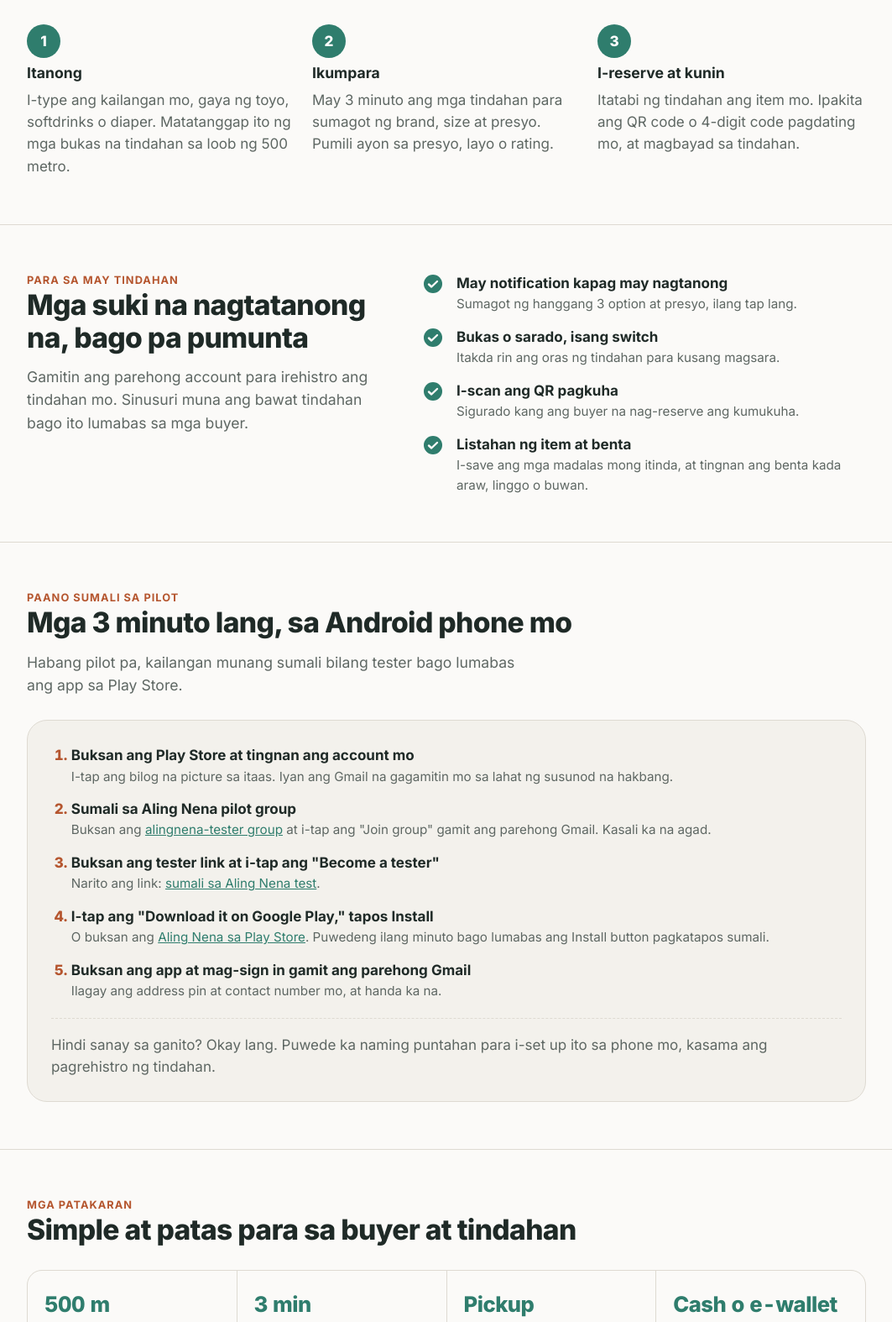
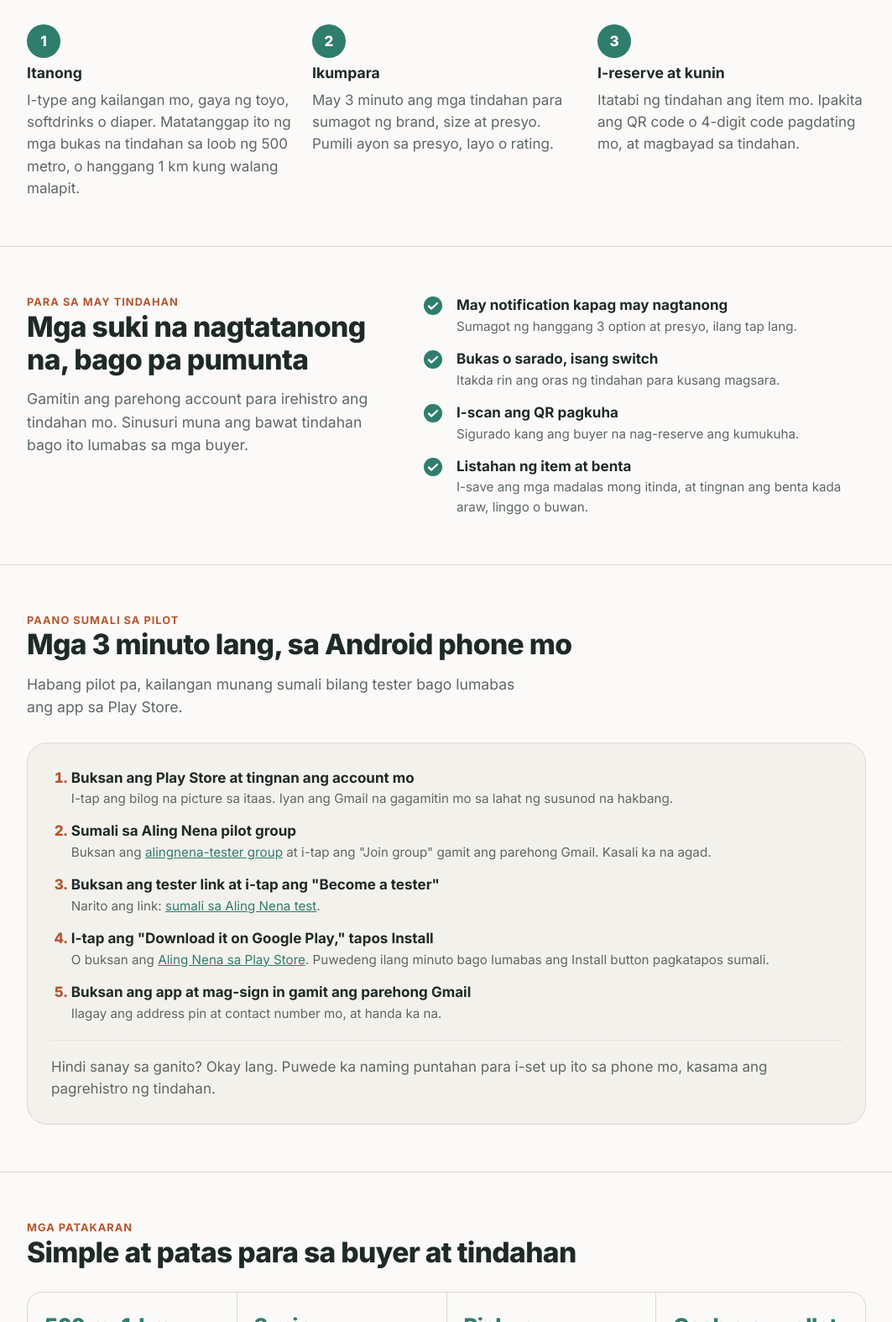
Before and after one commit to nhickf/alingnena, a plain HTML site: page index.html in a window 1280 px wide. Shown: the part 726-2300 px from the top of the page at 84% size, without its empty margins (108-1171 px from the left). Drawn offline with Linux system fonts and the light colour scheme.

Commit message:
Update the landing page from AlingNenaSuperApp nhickf/AlingNenaSuperApp@9bbd1d5a1aebd868f29f5cb80640622043995a47

```diff
--- a/index.html
+++ b/index.html
@@ -169,7 +169,7 @@
     <p class="eyebrow">Paano gumagana</p>
     <h2>Isang tanong, sagot mula sa mga tindahan sa malapit</h2>
     <ol class="steps">
-      <li><h3>Itanong</h3><p>I-type ang kailangan mo, gaya ng toyo, softdrinks o diaper. Matatanggap ito ng mga bukas na tindahan sa loob ng 500 metro.</p></li>
+      <li><h3>Itanong</h3><p>I-type ang kailangan mo, gaya ng toyo, softdrinks o diaper. Matatanggap ito ng mga bukas na tindahan sa loob ng 500 metro, o hanggang 1 km kung walang malapit.</p></li>
       <li><h3>Ikumpara</h3><p>May 3 minuto ang mga tindahan para sumagot ng brand, size at presyo. Pumili ayon sa presyo, layo o rating.</p></li>
       <li><h3>I-reserve at kunin</h3><p>Itatabi ng tindahan ang item mo. Ipakita ang QR code o 4-digit code pagdating mo, at magbayad sa tindahan.</p></li>
     </ol>
@@ -219,7 +219,7 @@
     <p class="eyebrow">Mga patakaran</p>
     <h2>Simple at patas para sa buyer at tindahan</h2>
     <div class="facts">
-      <div class="fact"><strong>500 m</strong><span>Mga tindahan lang na malapit sa address pin mo ang tatanungin.</span></div>
+      <div class="fact"><strong>500 m–1 km</strong><span>Mga tindahan lang na malapit sa address pin mo ang tatanungin. Lalawak hanggang 1 km kung walang bukas sa 500 m.</span></div>
       <div class="fact"><strong>3 min</strong><span>Oras ng tindahan para sumagot. Puwede ka pang pumili hanggang 10 minuto pagkatapos.</span></div>
       <div class="fact"><strong>Pickup</strong><span>Ikaw ang pupunta sa tindahan, kaya walang delivery fee.</span></div>
       <div class="fact"><strong>Cash o e-wallet</strong><span>Sa tindahan ka magbabayad, kung paano nila tinatanggap.</span></div>
```
